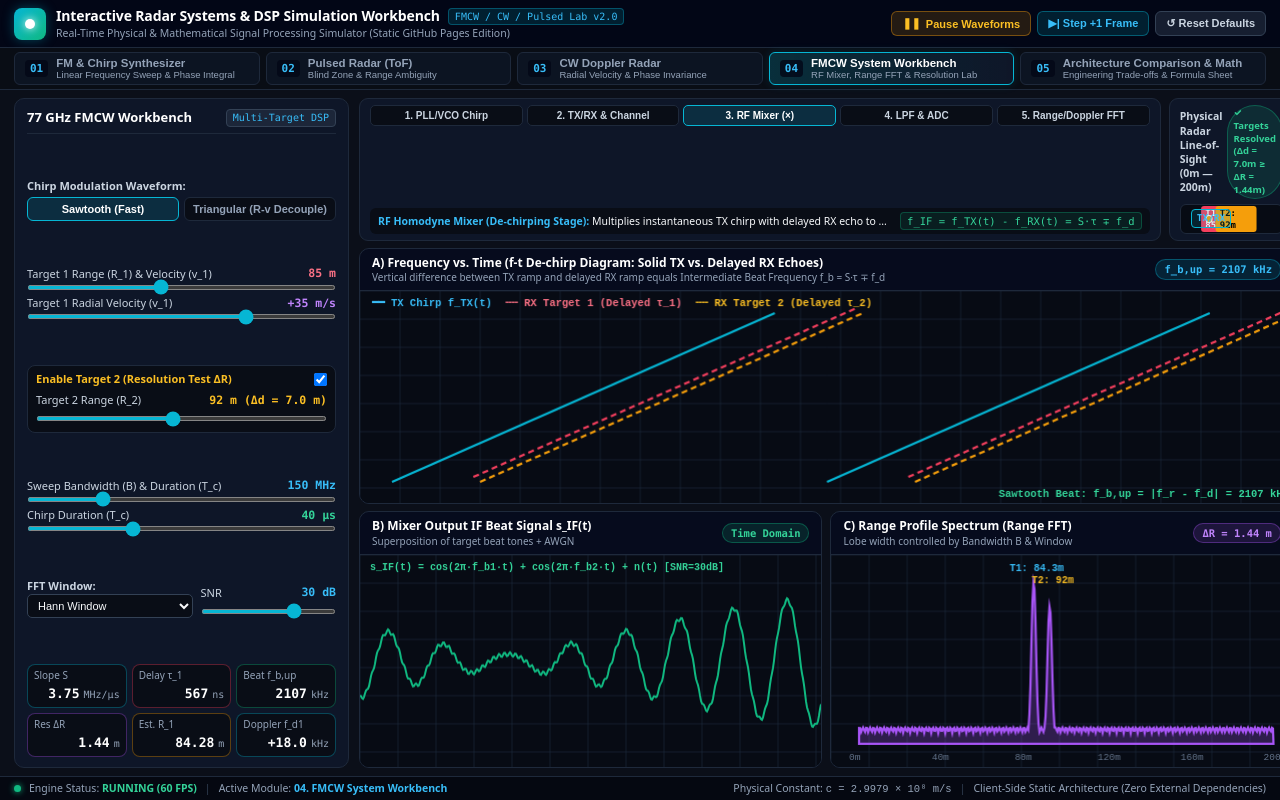
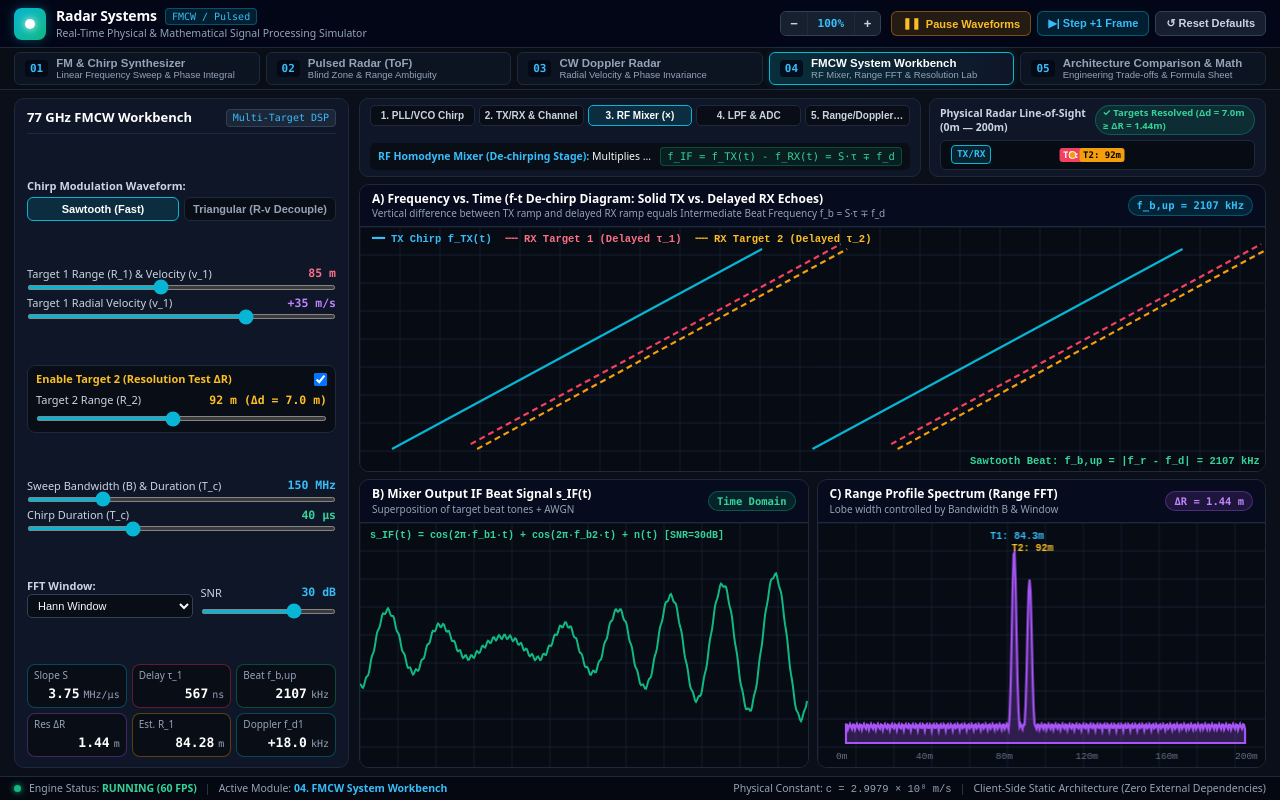
Before and after one commit to Nagy22-beep/radar-dsp-workbench, a plain HTML site: page index.html in a window 1280 px wide. Drawn offline with Linux system fonts and the light colour scheme.

Commit message:
Add files via upload

```diff
--- a/css/style.css
+++ b/css/style.css
@@ -60,8 +60,11 @@ html, body {
 
 /* ==================== MASTER APPLICATION SHELL ==================== */
 .app-shell {
-  width: 100vw;
-  height: 100dvh;
+  --ui-scale: 1;
+  width: calc(100vw / var(--ui-scale));
+  height: calc(100dvh / var(--ui-scale));
+  transform: scale(var(--ui-scale));
+  transform-origin: top left;
   display: grid;
   grid-template-rows: 48px 42px 1fr 24px;
   overflow: hidden;
@@ -928,3 +931,52 @@ input[type="range"] {
   .metric-box { padding: 4px 6px; }
   .eng-table th, .eng-table td { padding: 4px 8px; font-size: 10.5px; }
 }
+
+/* ==================== UI ZOOM CONTROLS & GRID OVERFLOW FIX ==================== */
+.zoom-controls {
+  display: inline-flex;
+  align-items: center;
+  background: rgba(9, 13, 22, 0.9);
+  border: 1px solid var(--border-focus);
+  border-radius: 6px;
+  overflow: hidden;
+  margin-right: 4px;
+}
+
+.zoom-btn {
+  border: none !important;
+  border-radius: 0 !important;
+  padding: 5px 9px !important;
+  font-size: 13px !important;
+  line-height: 1;
+}
+
+.zoom-val-btn {
+  border: none !important;
+  border-left: 1px solid var(--border-subtle) !important;
+  border-right: 1px solid var(--border-subtle) !important;
+  border-radius: 0 !important;
+  padding: 5px 7px !important;
+  font-family: var(--font-mono);
+  min-width: 48px;
+  justify-content: center;
+  color: var(--cyan-light) !important;
+}
+
+/* Prevents long block descriptions from pushing the right column off-screen */
+.fmcw-top-strip,
+.arch-inspector-card,
+.target-lane-card,
+.arch-detail-bar,
+.fmcw-bottom-split {
+  min-width: 0;
+  overflow: hidden;
+}
+
+.arch-detail-text {
+  min-width: 0;
+  flex: 1 1 0;
+  overflow: hidden;
+  text-overflow: ellipsis;
+  white-space: nowrap;
+}
--- a/index.html
+++ b/index.html
@@ -4,7 +4,7 @@
   <meta charset="UTF-8" />
   <meta name="viewport" content="width=device-width, initial-scale=1.0" />
   <meta http-equiv="Content-Security-Policy" content="default-src 'self'; script-src 'self'; style-src 'self'; img-src 'self' data:; object-src 'none'; base-uri 'self';" />
-  <title>Interactive Radar Systems &amp; DSP Simulation Workbench | FMCW / Pulsed / CW</title>
+  <title> Radar Systems   | FMCW / Pulsed </title>
   <link rel="stylesheet" href="./css/style.css" />
 </head>
 <body>
@@ -17,14 +17,22 @@
         </div>
         <div class="brand-titles">
           <div class="title-row">
-            <h1>Interactive Radar Systems &amp; DSP Simulation Workbench</h1>
-            <span class="version-badge">FMCW / CW / Pulsed Lab v2.0</span>
+            <h1> Radar Systems  </h1>
+            <span class="version-badge">FMCW / Pulsed </span>
           </div>
-          <p class="subtitle">Real-Time Physical &amp; Mathematical Signal Processing Simulator (Static GitHub Pages Edition)</p>
+          <p class="subtitle">Real-Time Physical &amp; Mathematical Signal Processing Simulator </p>
         </div>
       </div>
 
       <div class="sim-controls" role="group" aria-label="Simulation Playback Controls">
+        <div class="zoom-controls" role="group" aria-label="Interface Zoom Controls">
+          <button id="btn-zoom-out" class="ctrl-btn btn-slate zoom-btn" type="button" title="Zoom Out UI to fit presentation slide">&#8722;</button>
+          <button id="btn-zoom-reset" class="ctrl-btn btn-slate zoom-val-btn" type="button" title="Reset UI Zoom to 100%">
+            <span id="zoom-level-text">100%</span>
+          </button>
+          <button id="btn-zoom-in" class="ctrl-btn btn-slate zoom-btn" type="button" title="Zoom In UI">&#43;</button>
+        </div>
+
         <button id="btn-play-pause" class="ctrl-btn btn-amber" type="button" title="Toggle real-time waveform propagation">
           <span id="play-pause-icon" aria-hidden="true">&#10074;&#10074;</span>
           <span id="play-pause-text">Pause Waveforms</span>
--- a/js/app.js
+++ b/js/app.js
@@ -433,6 +433,29 @@
         updateUIReadouts();
       });
     }
+
+    // UI Zoom Controls for Presentation Embedding
+    let uiScale = 1.0;
+    const appShell = document.querySelector('.app-shell');
+
+    const applyZoom = (newScale) => {
+      uiScale = Math.min(1.3, Math.max(0.5, Math.round(newScale * 20) / 20));
+      if (appShell) {
+        appShell.style.setProperty('--ui-scale', String(uiScale));
+      }
+      setText('zoom-level-text', `${Math.round(uiScale * 100)}%`);
+      window.requestAnimationFrame(renderActiveView);
+    };
+
+    const zoomOutBtn = document.getElementById('btn-zoom-out');
+    const zoomInBtn = document.getElementById('btn-zoom-in');
+    const zoomResetBtn = document.getElementById('btn-zoom-reset');
+
+    if (zoomOutBtn) zoomOutBtn.addEventListener('click', () => applyZoom(uiScale - 0.05));
+    if (zoomInBtn) zoomInBtn.addEventListener('click', () => applyZoom(uiScale + 0.05));
+    if (zoomResetBtn) zoomResetBtn.addEventListener('click', () => applyZoom(1.0));
+
+
   }
 
   // Initialize Workbench on DOMContentLoaded
--- a/js/renderer.js
+++ b/js/renderer.js
@@ -14,9 +14,10 @@
   function prepareCanvas(canvas) {
     if (!canvas) return null;
     const dpr = window.devicePixelRatio || 1;
-    const rect = canvas.getBoundingClientRect();
-    const targetW = Math.max(1, Math.floor(rect.width * dpr));
-    const targetH = Math.max(1, Math.floor(rect.height * dpr));
+    const cssW = canvas.clientWidth || 1;
+    const cssH = canvas.clientHeight || 1;
+    const targetW = Math.max(1, Math.floor(cssW * dpr));
+    const targetH = Math.max(1, Math.floor(cssH * dpr));
 
     if (canvas.width !== targetW || canvas.height !== targetH) {
       canvas.width = targetW;
@@ -25,7 +26,7 @@
 
     const ctx = canvas.getContext('2d');
     ctx.setTransform(dpr, 0, 0, dpr, 0, 0);
-    return { ctx, W: rect.width, H: rect.height };
+    return { ctx, W: cssW, H: cssH };
   }
 
   /** Draws standard dark laboratory oscilloscope graticule grid */
```
